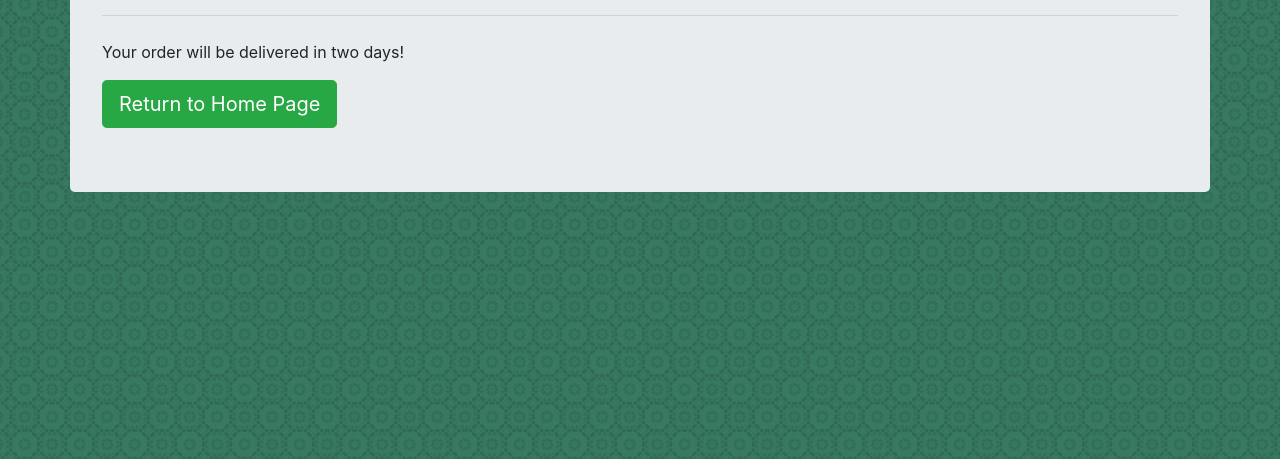
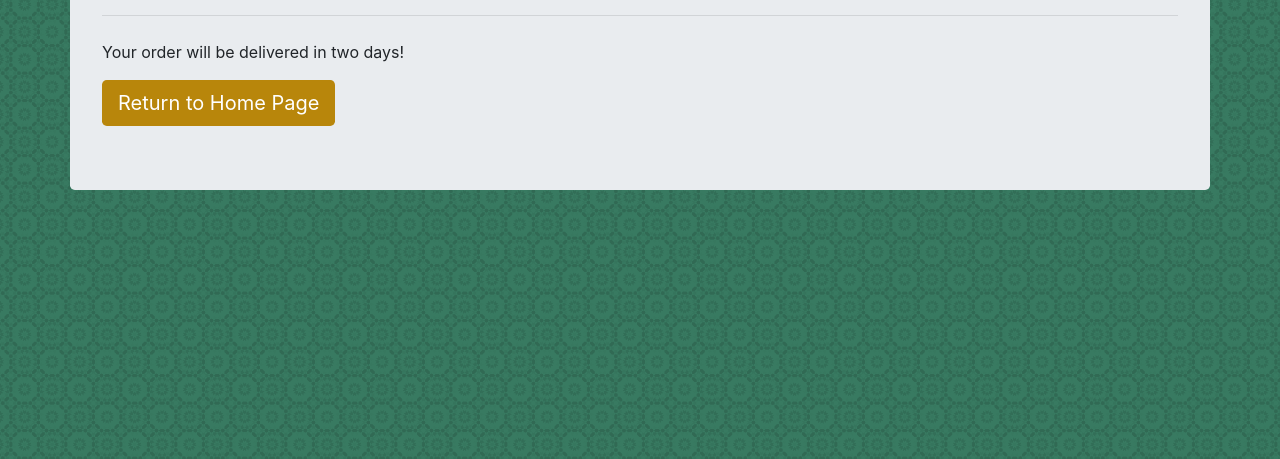
Before and after one commit to IMendoza0220/shoppingStore, a website: page public/customerPayment.html in a window 1280 px wide. Shown: the part 341-800 px from the top of the page. Drawn offline with nearby package versions, Linux system fonts and the light colour scheme.

Commit message:
updated button color on checkout page to gold using inline

```diff
--- a/public/customerPayment.html
+++ b/public/customerPayment.html
@@ -25,7 +25,7 @@
                     <p class="lead">A receipt has been sent to your email...</p>
                     <hr class="my-4">
                     <p>Your order will be delivered in two days!</p>
-                    <button class="btn btn-success btn-lg" id="returnToHomePage">Return to Home Page</button>
+                    <button class="btn btn-success btn-lg" id="returnToHomePage" style="background-color:darkgoldenrod; border:none; color:white">Return to Home Page</button>
                   </div>
             </div>
         </div>
```
